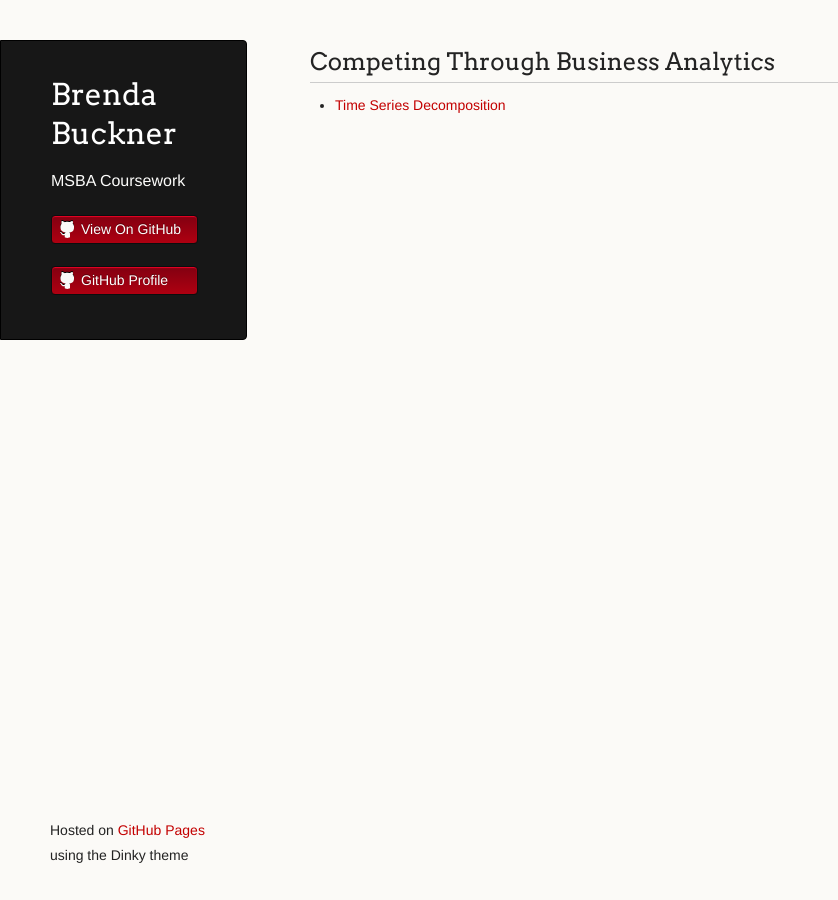
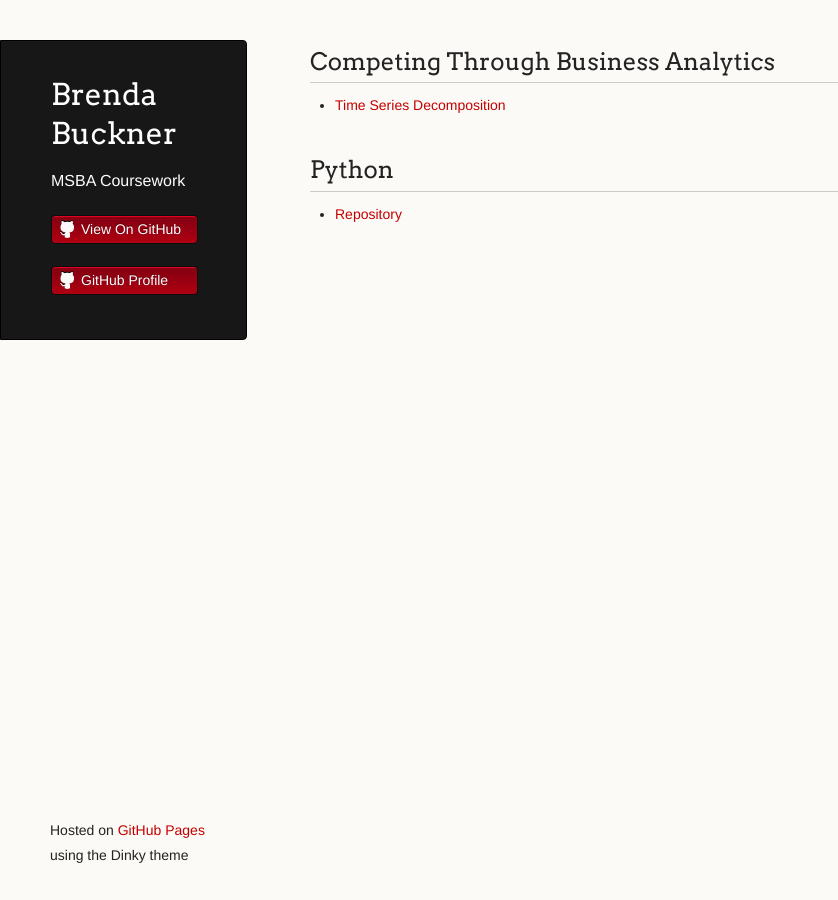
Before and after one commit to brendabuckner/brendabuckner.github.io, a Jekyll site: the page built from index.md, in a window 1280 px wide. Shown: the whole page, without its empty margins (0-838 px from the left). Built offline with Jekyll 4.4.1, drawn with Linux system fonts in a browser that asks for light colours; our own code applies the rules of GitHub Pages for plain Markdown files.

Commit message:
Add sample repository

```diff
--- a/index.md
+++ b/index.md
@@ -6,3 +6,7 @@ description: MSBA Coursework
 ## Competing Through Business Analytics
 
 - [Time Series Decomposition](/timeseries/index.md)
+
+## Python
+
+- [Repository](https://github.com/brendabuckner/Sample)
```
